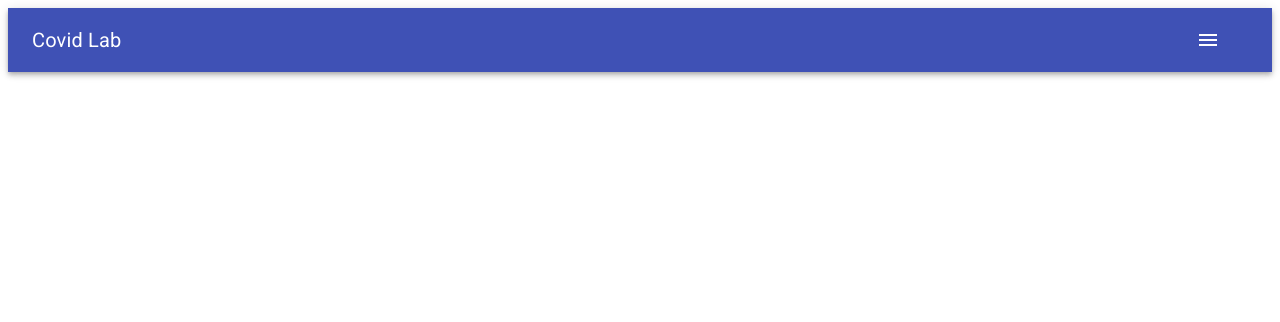
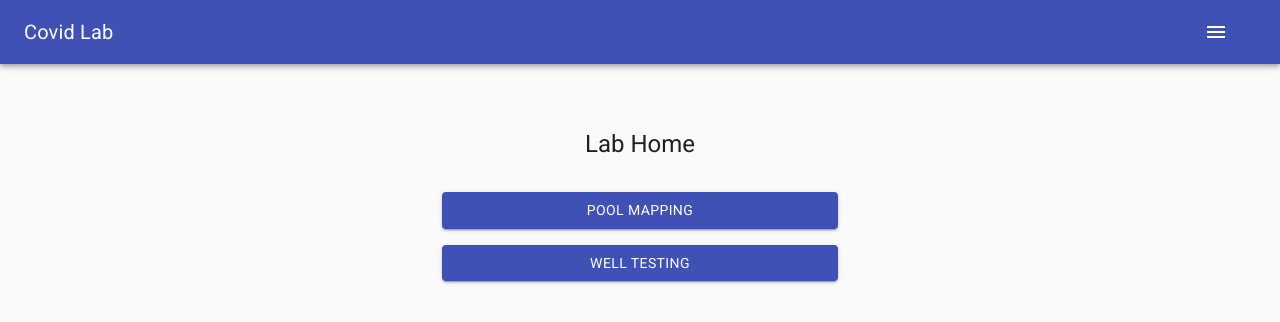
Before and after one commit to alawngnome/COVID-testing, a React (Create React App) app: page /labhome in a window 1280 px wide. Shown: the top 322 px of the page. Built offline with nearby package versions, Linux system fonts and the light colour scheme.

Commit message:
we fix routing again

```diff
--- a/src/App.js
+++ b/src/App.js
@@ -1,14 +1,12 @@
 import Login from './Components/Login.js';
-import EELogin from './Components/EELogin.js';
 import TestCollection from './Components/TestCollection.js';
 
-import React from "react";
+import React from 'react';
 import PoolMapping from './Components/PoolMapping';
 import WellTesting from './Components/WellTesting';
 import LabHome from './Components/LabHome';
-import Header from "./Components/Navbar";
-import { BrowserRouter, Route, Switch } from "react-router-dom";
-import { makeStyles } from "@material-ui/core/styles";
+import { BrowserRouter, Route, Switch } from 'react-router-dom';
+import { makeStyles } from '@material-ui/core/styles';
 
 const useStyles = makeStyles({});
 
@@ -17,11 +15,12 @@ function App() {
   return (
     <div className={classes.container}>
       <BrowserRouter>
-        <Header />
         <Switch>
-          <Route exact path="/" component={LabHome} />
-          <Route path="/poolmapping" component={PoolMapping} />
-          <Route path="/welltesting" component={WellTesting} />
+          <Route exact path='/' component={Login} />
+          <Route exact path='/labhome' component={LabHome} />
+          <Route path='/poolmapping' component={PoolMapping} />
+          <Route path='/welltesting' component={WellTesting} />
+          <Route exact path='/testcollection' component={TestCollection} />
         </Switch>
       </BrowserRouter>
     </div>
--- a/src/Components/LabHome.js
+++ b/src/Components/LabHome.js
@@ -17,16 +17,16 @@ import Typography from '@material-ui/core/Typography';
 import { makeStyles } from '@material-ui/core/styles';
 import Container from '@material-ui/core/Container';
 
+//Navbar
+import AppBar from '@material-ui/core/AppBar';
+import Toolbar from '@material-ui/core/Toolbar';
+import IconButton from '@material-ui/core/IconButton';
+import MenuIcon from '@material-ui/icons/Menu';
+import MenuItem from '@material-ui/core/MenuItem';
+import Menu from '@material-ui/core/Menu';
+import { withRouter } from 'react-router-dom';
 
-//Navbar
-import AppBar from "@material-ui/core/AppBar";
-import Toolbar from "@material-ui/core/Toolbar";
-import IconButton from "@material-ui/core/IconButton";
-import MenuIcon from "@material-ui/icons/Menu";
-import MenuItem from "@material-ui/core/MenuItem";
-import Menu from "@material-ui/core/Menu";
-import { withRouter } from "react-router-dom";
-
+import Header from './Navbar';
 
 const useStyles = makeStyles((theme) => ({
   paper: {
@@ -49,18 +49,18 @@ const useStyles = makeStyles((theme) => ({
 
   //Navbar CSS
   root: {
-    flexGrow: 1
+    flexGrow: 1,
   },
   menuButton: {
-    marginRight: theme.spacing(2)
+    marginRight: theme.spacing(2),
   },
   title: {
-    flexGrow: 1
+    flexGrow: 1,
   },
   headerOptions: {
-    display: "flex",
+    display: 'flex',
     flex: 1,
-    justifyContent: "space-evenly"
+    justifyContent: 'space-evenly',
   },
 }));
 
@@ -68,6 +68,8 @@ export default function LabHome() {
   const classes = useStyles();
 
   return (
+    <div>
+      <Header />
       <Container component='main' maxWidth='xs'>
         <CssBaseline />
         <div className={classes.paper}>
@@ -89,7 +91,13 @@ export default function LabHome() {
               </Link>
 
               <Link to='/welltesting'>
-              <Button type='lab' fullWidth variant='contained' color='primary' handleClick=''>
+                <Button
+                  type='lab'
+                  fullWidth
+                  variant='contained'
+                  color='primary'
+                  handleClick=''
+                >
                   Well Testing
                 </Button>
               </Link>
@@ -97,5 +105,6 @@ export default function LabHome() {
           </form>
         </div>
       </Container>
+    </div>
   );
 }
--- a/src/Components/Login.js
+++ b/src/Components/Login.js
@@ -6,6 +6,14 @@ import Typography from '@material-ui/core/Typography';
 import { makeStyles } from '@material-ui/core/styles';
 import Container from '@material-ui/core/Container';
 
+import {
+  BrowserRouter as Router,
+  Switch,
+  Route,
+  Link,
+  useRouteMatch,
+  useParams,
+} from 'react-router-dom';
 import { useHistory } from 'react-router-dom';
 import Avatar from '@material-ui/core/Avatar';
 
@@ -78,6 +86,7 @@ export default function SignIn() {
             onChange={handlePassword}
           />
           <div>
+            <Link to='/testcollection'>
               <Button
                 type='collector'
                 fullWidth
@@ -87,9 +96,12 @@ export default function SignIn() {
               >
                 Login Collector
               </Button>
+            </Link>
+            <Link to='/labhome'>
               <Button type='lab' fullWidth variant='contained' color='primary'>
                 Lab Login
               </Button>
+            </Link>
           </div>
         </form>
       </div>
--- a/src/Components/Navbar.js
+++ b/src/Components/Navbar.js
@@ -17,16 +17,14 @@ import Typography from '@material-ui/core/Typography';
 import { makeStyles } from '@material-ui/core/styles';
 import Container from '@material-ui/core/Container';
 
-
 //Navbar
-import AppBar from "@material-ui/core/AppBar";
-import Toolbar from "@material-ui/core/Toolbar";
-import IconButton from "@material-ui/core/IconButton";
-import MenuIcon from "@material-ui/icons/Menu";
-import MenuItem from "@material-ui/core/MenuItem";
-import Menu from "@material-ui/core/Menu";
-import { withRouter } from "react-router-dom";
-
+import AppBar from '@material-ui/core/AppBar';
+import Toolbar from '@material-ui/core/Toolbar';
+import IconButton from '@material-ui/core/IconButton';
+import MenuIcon from '@material-ui/icons/Menu';
+import MenuItem from '@material-ui/core/MenuItem';
+import Menu from '@material-ui/core/Menu';
+import { withRouter } from 'react-router-dom';
 
 const useStyles = makeStyles((theme) => ({
   paper: {
@@ -49,21 +47,20 @@ const useStyles = makeStyles((theme) => ({
 
   //Navbar CSS
   root: {
-    flexGrow: 1
+    flexGrow: 1,
   },
   menuButton: {
-    marginRight: theme.spacing(2)
+    marginRight: theme.spacing(2),
   },
   title: {
-    flexGrow: 1
+    flexGrow: 1,
   },
   headerOptions: {
-    display: "flex",
+    display: 'flex',
     flex: 1,
-    justifyContent: "space-evenly"
+    justifyContent: 'space-evenly',
   },
 }));
-
 
 const Header = (props) => {
   const { history } = props;
@@ -86,46 +83,46 @@ const Header = (props) => {
 
   const menuItems = [
     {
-      menuTitle: "Lab Home",
-      pageURL: "/"
+      menuTitle: 'Lab Home',
+      pageURL: '/labhome',
     },
     {
-      menuTitle: "Pool Mapping",
-      pageURL: "/poolmapping"
+      menuTitle: 'Pool Mapping',
+      pageURL: '/poolmapping',
     },
     {
-      menuTitle: "Well Testing",
-      pageURL: "/welltesting"
-    }
+      menuTitle: 'Well Testing',
+      pageURL: '/welltesting',
+    },
   ];
 
   return (
     <div className={classes.root}>
-      <AppBar position="static">
+      <AppBar position='static'>
         <Toolbar>
-          <Typography variant="h6" className={classes.title}>
+          <Typography variant='h6' className={classes.title}>
             Covid Lab
-            </Typography>
+          </Typography>
           <IconButton
-            edge="start"
+            edge='start'
             className={classes.menuButton}
-            color="inherit"
-            aria-label="menu"
+            color='inherit'
+            aria-label='menu'
             onClick={handleMenu}
           >
             <MenuIcon />
           </IconButton>
           <Menu
-            id="menu-appbar"
+            id='menu-appbar'
             anchorEl={anchorEl}
             anchorOrigin={{
-              vertical: "top",
-              horizontal: "right"
+              vertical: 'top',
+              horizontal: 'right',
             }}
             keepMounted
             transformOrigin={{
-              vertical: "top",
-              horizontal: "right"
+              vertical: 'top',
+              horizontal: 'right',
             }}
             open={open}
             onClose={() => setAnchorEl(null)}
@@ -145,5 +142,4 @@ const Header = (props) => {
   );
 };
 
-
 export default withRouter(Header);
--- a/src/Components/PoolMapping.js
+++ b/src/Components/PoolMapping.js
@@ -9,6 +9,8 @@ import {
   Checkbox,
 } from '@material-ui/core';
 import { makeStyles } from '@material-ui/core/styles';
+
+import Header from './Navbar';
 
 // styles
 const useStyles = makeStyles({
@@ -224,6 +226,8 @@ function PoolMapping() {
   };
 
   return (
+    <div>
+      <Header />
       <Container className={classes.root}>
         {/* header */}
         <Paper className={classes.header}>Pool Mapping</Paper>
@@ -344,6 +348,7 @@ function PoolMapping() {
           </Grid>
         </Grid>
       </Container>
+    </div>
   );
 }
 
--- a/src/Components/WellTesting.js
+++ b/src/Components/WellTesting.js
@@ -12,6 +12,8 @@ import {
   Checkbox,
 } from '@material-ui/core';
 import { makeStyles } from '@material-ui/core/styles';
+
+import Header from './Navbar';
 
 const useStyles = makeStyles({
   root: {
@@ -75,6 +77,8 @@ function WellTesting() {
   };
 
   return (
+    <div>
+      <Header />
       <Container className={classes.root}>
         <Paper className={classes.header} elevation={10}>
           Well Testing
@@ -109,6 +113,7 @@ function WellTesting() {
           </Select>
         </FormControl>
       </Container>
+    </div>
   );
 }
 
```
Lines whose indentation alone changed are shown as unchanged.
